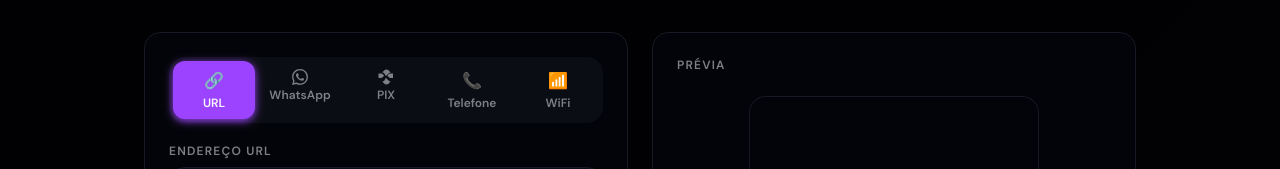
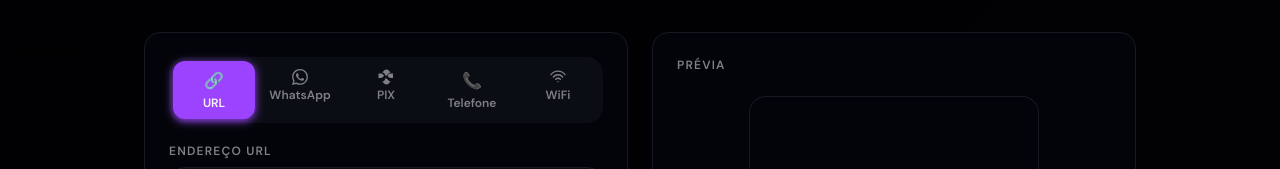
Before and after one commit to Diogo2025-tech/qrfacil, a React (Vite) app: page / in a window 1280 px wide. Shown: the part 206-375 px from the top of the page. Built offline with nearby package versions, Linux system fonts and the light colour scheme.

Commit message:
fix: icone WiFi simbolo oficial (ondas em arco)

```diff
--- a/src/web/components/QRGenerator.tsx
+++ b/src/web/components/QRGenerator.tsx
@@ -11,7 +11,7 @@ const TABS = [
   { id: "whatsapp" as QRType,  label: "WhatsApp",  icon: "whatsapp" },
   { id: "pix" as QRType,       label: "PIX",       icon: "pix" },
   { id: "phone" as QRType,     label: "Telefone",  icon: "📞" },
-  { id: "wifi" as QRType,      label: "WiFi",       icon: "📶" },
+  { id: "wifi" as QRType,      label: "WiFi",       icon: "wifi" },
 ];
 
 function buildQRData(type: QRType, fields: Record<string, string>): string {
@@ -210,6 +210,10 @@ export default function QRGenerator() {
                 <svg viewBox="0 0 512 512" className="w-4 h-4 fill-current" xmlns="http://www.w3.org/2000/svg">
                   <path d="M242.4 292.5C247.8 287.1 257.1 287.1 262.5 292.5L339.5 369.5C357.9 387.9 380.4 396.1 403.3 396.1C406 396.1 408.7 396 411.3 395.8L336.5 470.6C319.5 487.6 294.9 496 270.3 496C245.7 496 221 487.6 204.1 470.6L128.7 395.2C133.1 395.7 137.5 396.1 142 396.1C164.9 396.1 187.4 387.9 205.8 369.5L242.4 292.5zM411.3 116.2C408.7 116 406 115.9 403.3 115.9C380.4 115.9 357.9 124.1 339.5 142.5L262.5 219.5C257.1 224.9 247.8 224.9 242.4 219.5L205.8 142.5C187.4 124.1 164.9 115.9 142 115.9C137.5 115.9 133.1 116.3 128.7 116.8L204.1 41.37C221 24.35 245.7 16 270.3 16C294.9 16 319.5 24.35 336.5 41.37L411.3 116.2zM100.8 144.5C118.3 144.5 135 151.2 147.4 163.6L184 200.2C192.3 208.5 192.3 221.5 184 229.8L147.4 266.4C135 278.8 118.3 285.5 100.8 285.5H16V144.5H100.8zM395.2 144.5H480V285.5H395.2C377.7 285.5 361 278.8 348.6 266.4L312 229.8C303.7 221.5 303.7 208.5 312 200.2L348.6 163.6C361 151.2 377.7 144.5 395.2 144.5z"/>
                 </svg>
+              ) : tab.icon === "wifi" ? (
+                <svg viewBox="0 0 24 24" className="w-4 h-4 fill-current" xmlns="http://www.w3.org/2000/svg">
+                  <path d="M1.5 8.5a13 13 0 0121 0M5 12a9 9 0 0114 0M8.5 15.5a5 5 0 017 0M12 19h.01" stroke="currentColor" strokeWidth="2" strokeLinecap="round" strokeLinejoin="round" fill="none"/>
+                </svg>
               ) : (
                 <span className="text-base">{tab.icon}</span>
               )}
```
